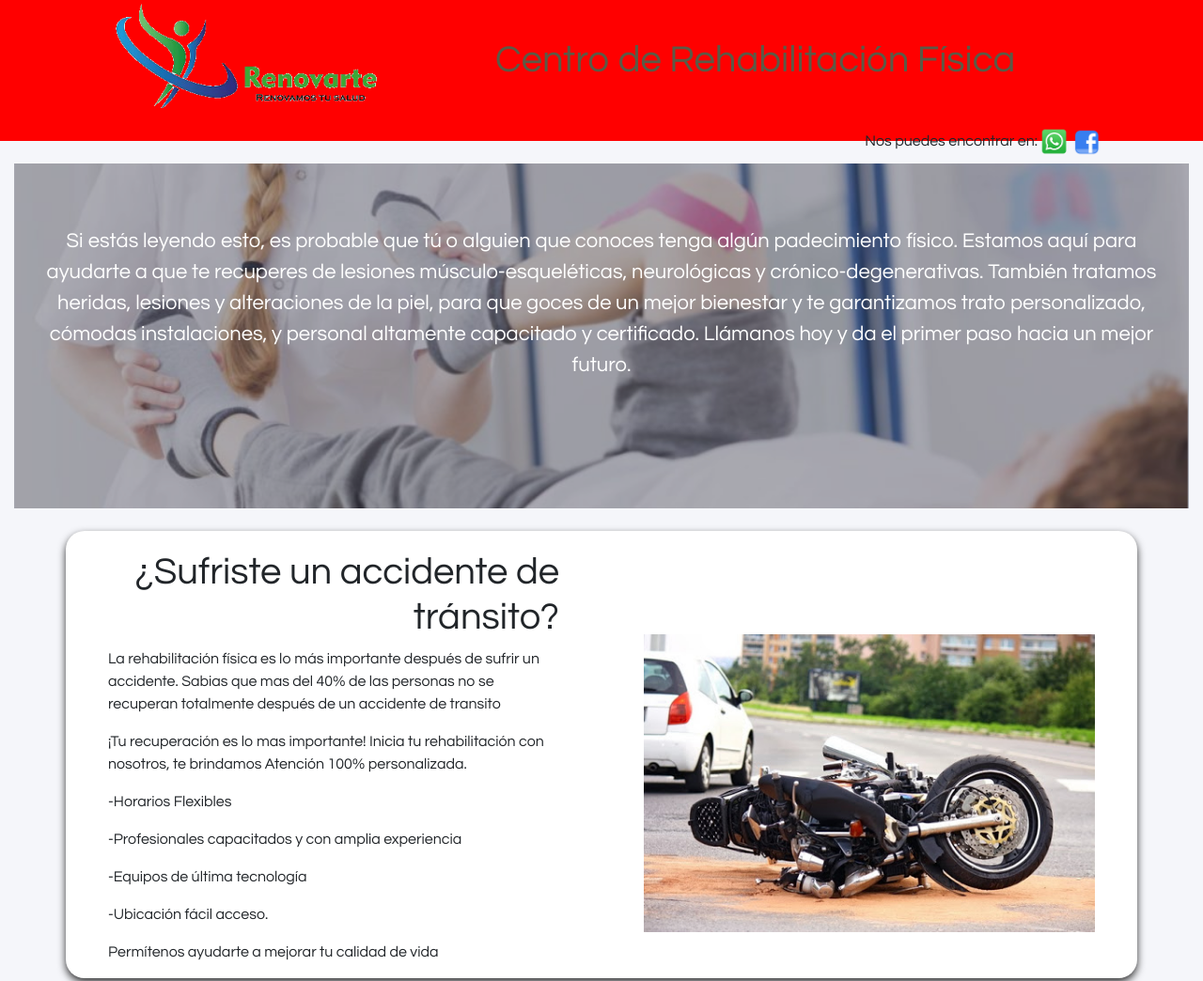
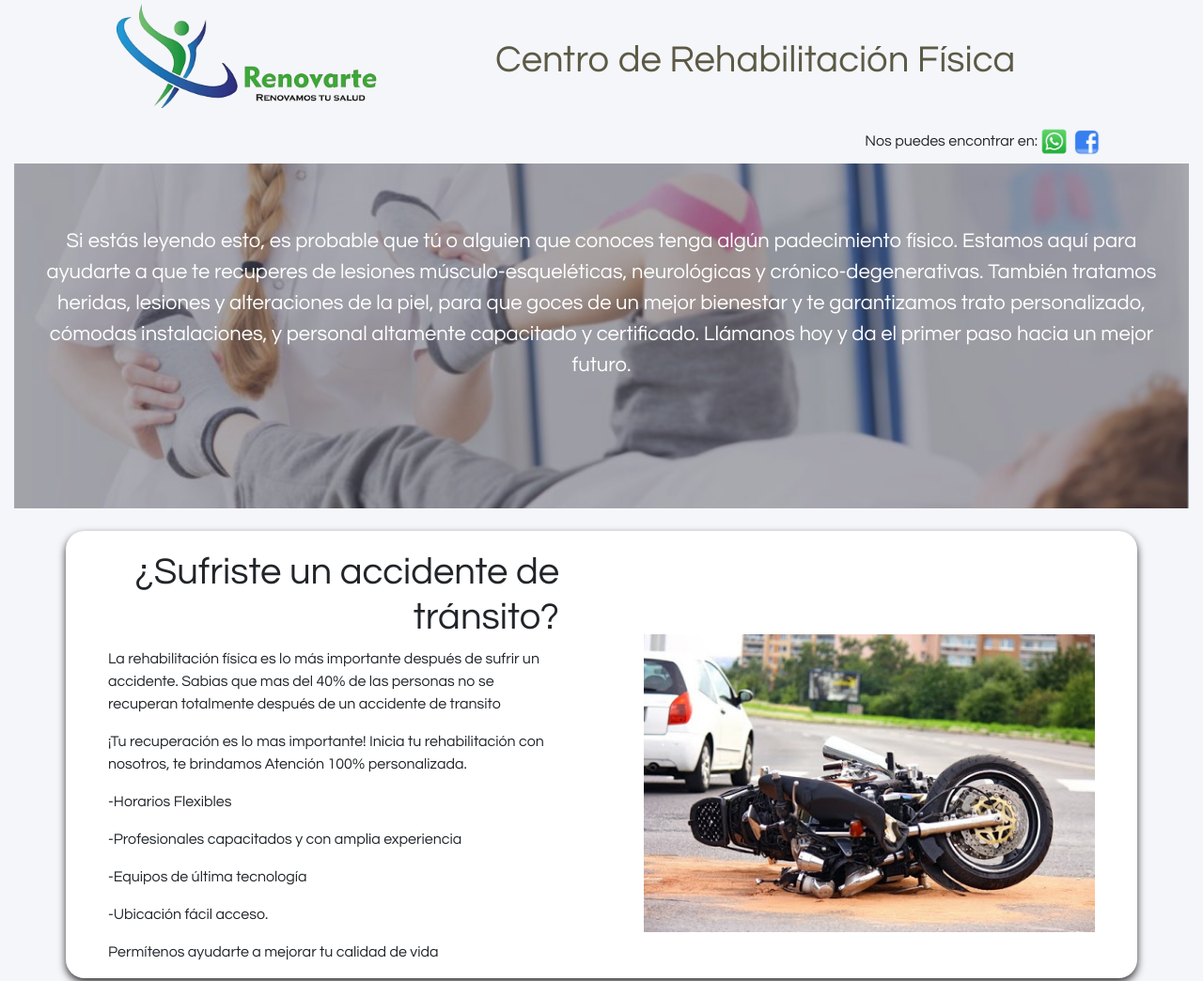
Before and after one commit to renovarterehabilitacion/landingpublic, a plain HTML site: page renovarte/index.html in a window 1280 px wide. Shown: the top 1044 px of the page at 94% size. Drawn offline with Linux system fonts and the light colour scheme.

Commit message:
Se actualiza correctamente el background-color del header

```diff
--- a/renovarte/css/mystyle.css
+++ b/renovarte/css/mystyle.css
@@ -4,7 +4,7 @@
 }
 
 .header{
-	background-color: red;
+	background-color: #f5f6fa;
 	height: 150px;
 }
 
```
